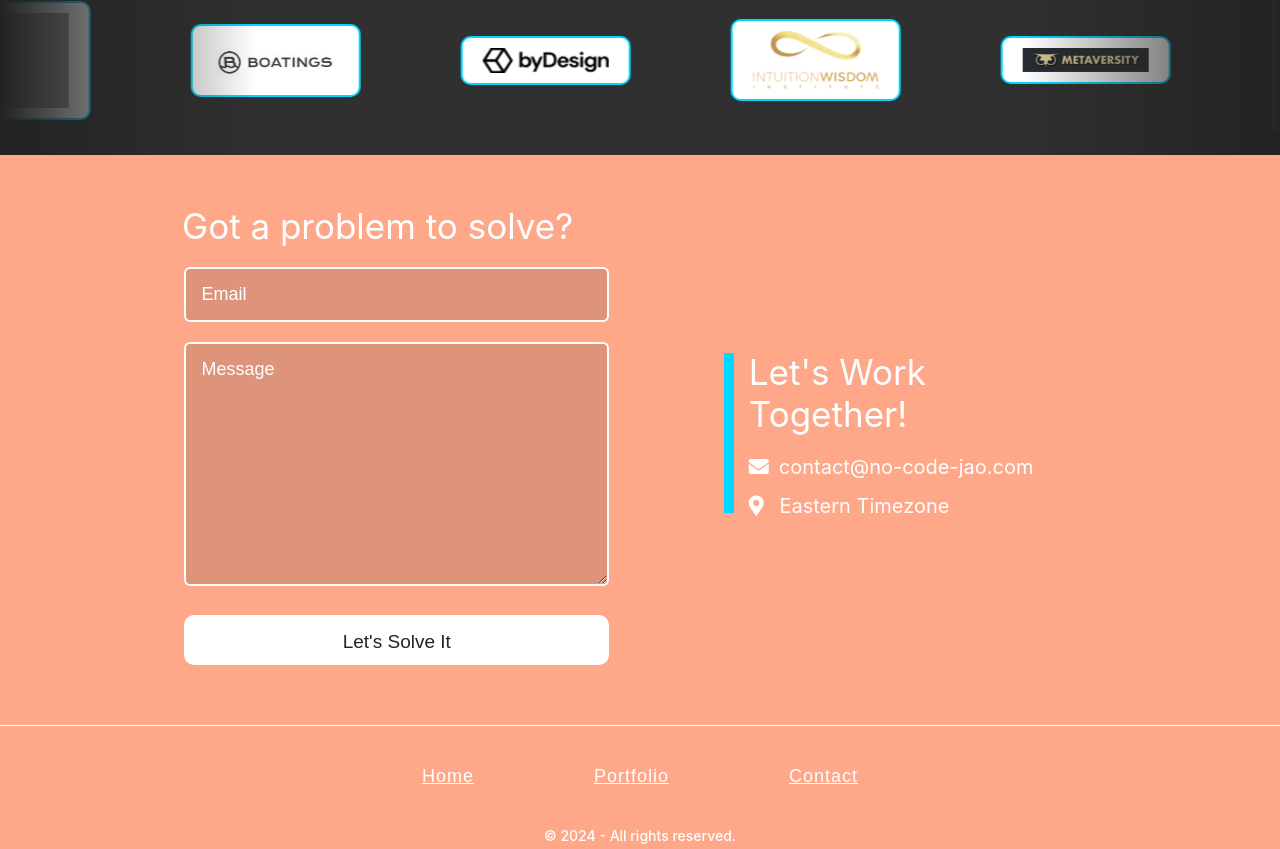
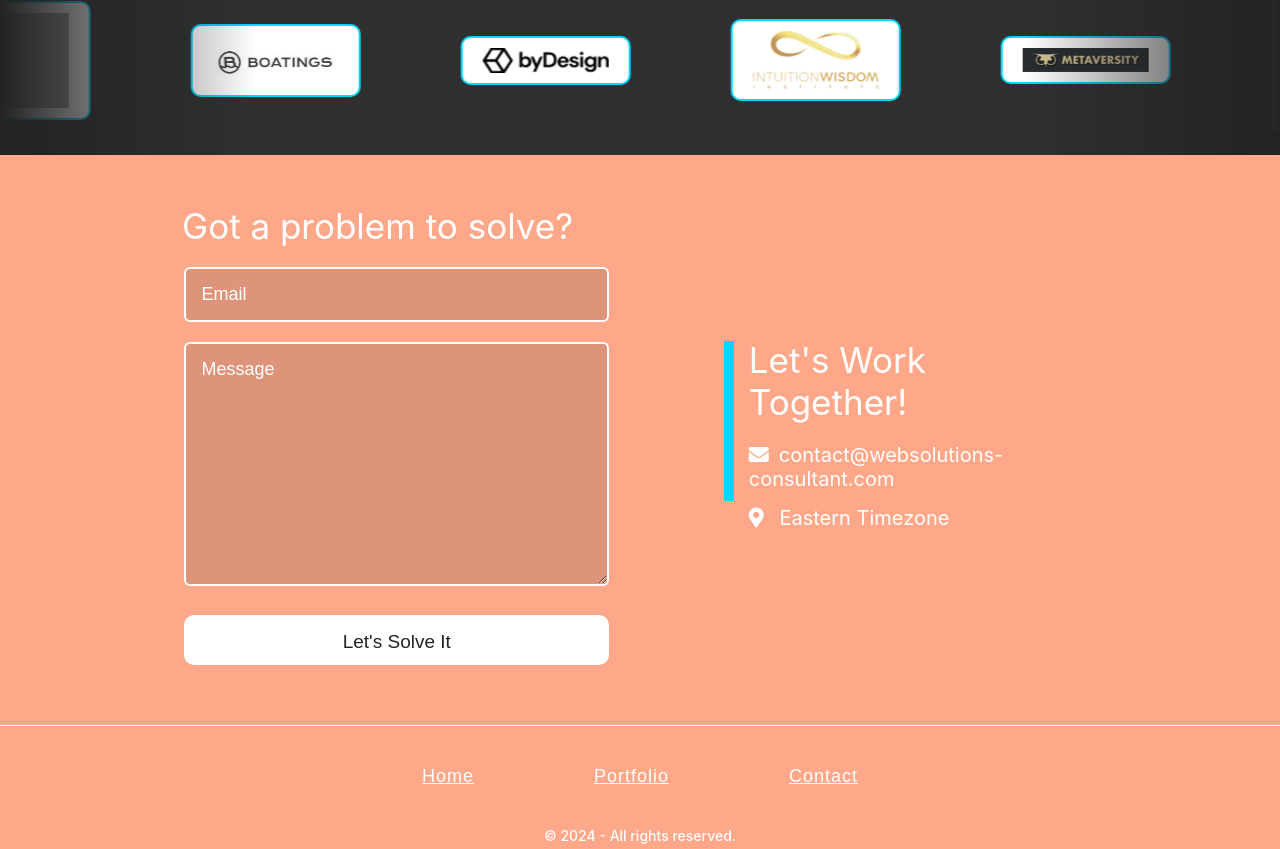
Before and after one commit to Jaoandreu/portfolio, a React (Create React App) app: page / in a window 1280 px wide. Shown: the part 2693-3542 px from the top of the page. Built offline with nearby package versions, Linux system fonts and the light colour scheme; grey boxes are pictures that could not be loaded.

Commit message:
Testing a feature

```diff
--- a/src/Footer.js
+++ b/src/Footer.js
@@ -6,7 +6,7 @@ const Footer = () => {
         <div className="footer">
             <div className="footer-design"></div>
             <div className="footer-text" style={{ textAlign: 'left', paddingLeft: '10px' }}>Let's Work Together!</div>
-            <div className="footer-icon-email" style={{ textAlign: 'left', fontSize: '20px', paddingLeft: '10px' }}><i className="fas fa-envelope" style={{ paddingRight: '10px' }}></i>contact@no-code-jao.com</div>
+            <div className="footer-icon-email" style={{ textAlign: 'left', fontSize: '20px', paddingLeft: '10px' }}><i className="fas fa-envelope" style={{ paddingRight: '10px' }}></i>contact@websolutions-consultant.com</div>
             <div className="footer-icon-email" style={{ textAlign: 'left', fontSize: '20px', marginTop: '15px', paddingLeft: '10px' }}><i className="fas fa-map-marker-alt" style={{ paddingRight: '10px' }}></i> Eastern Timezone</div>
         </div >
     );
```
